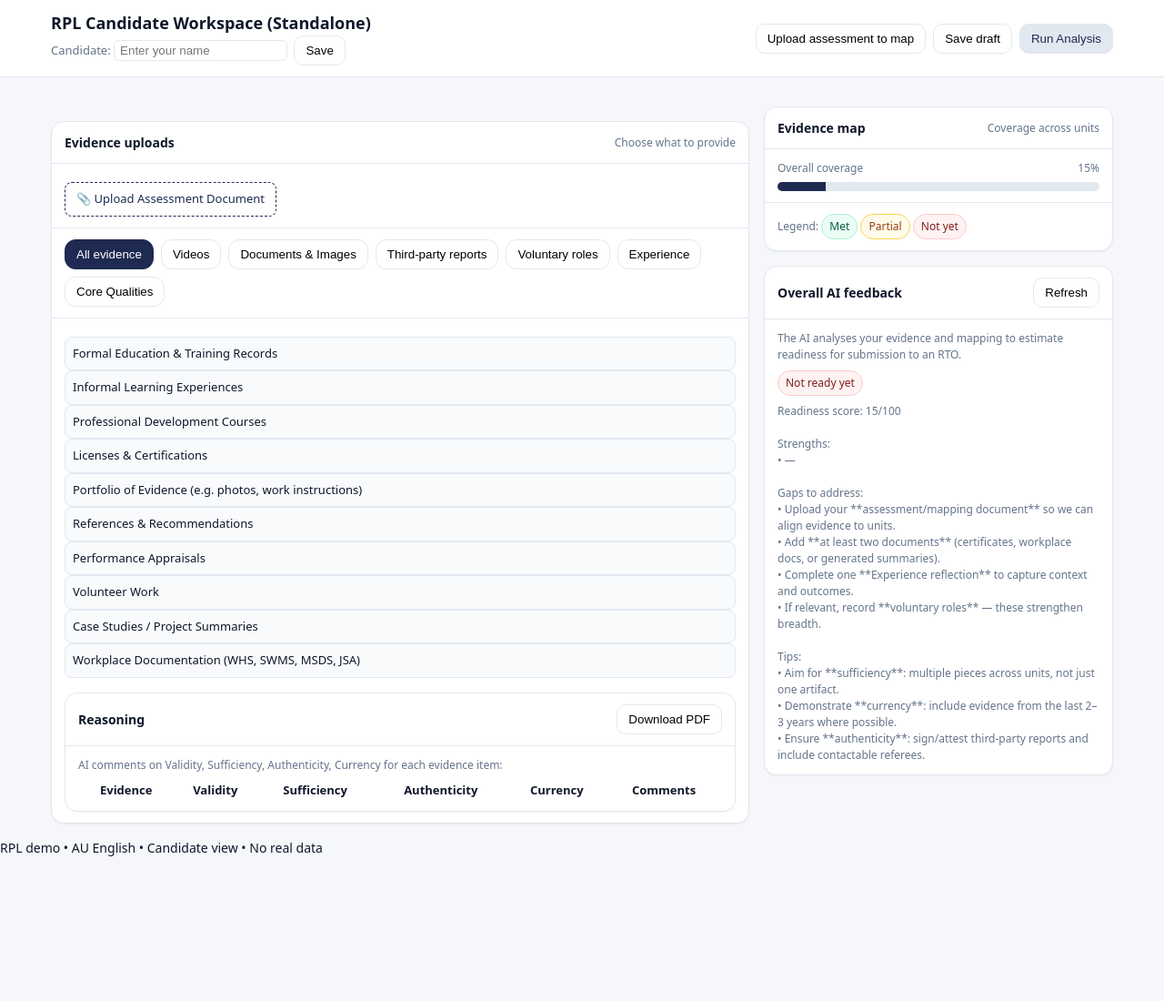
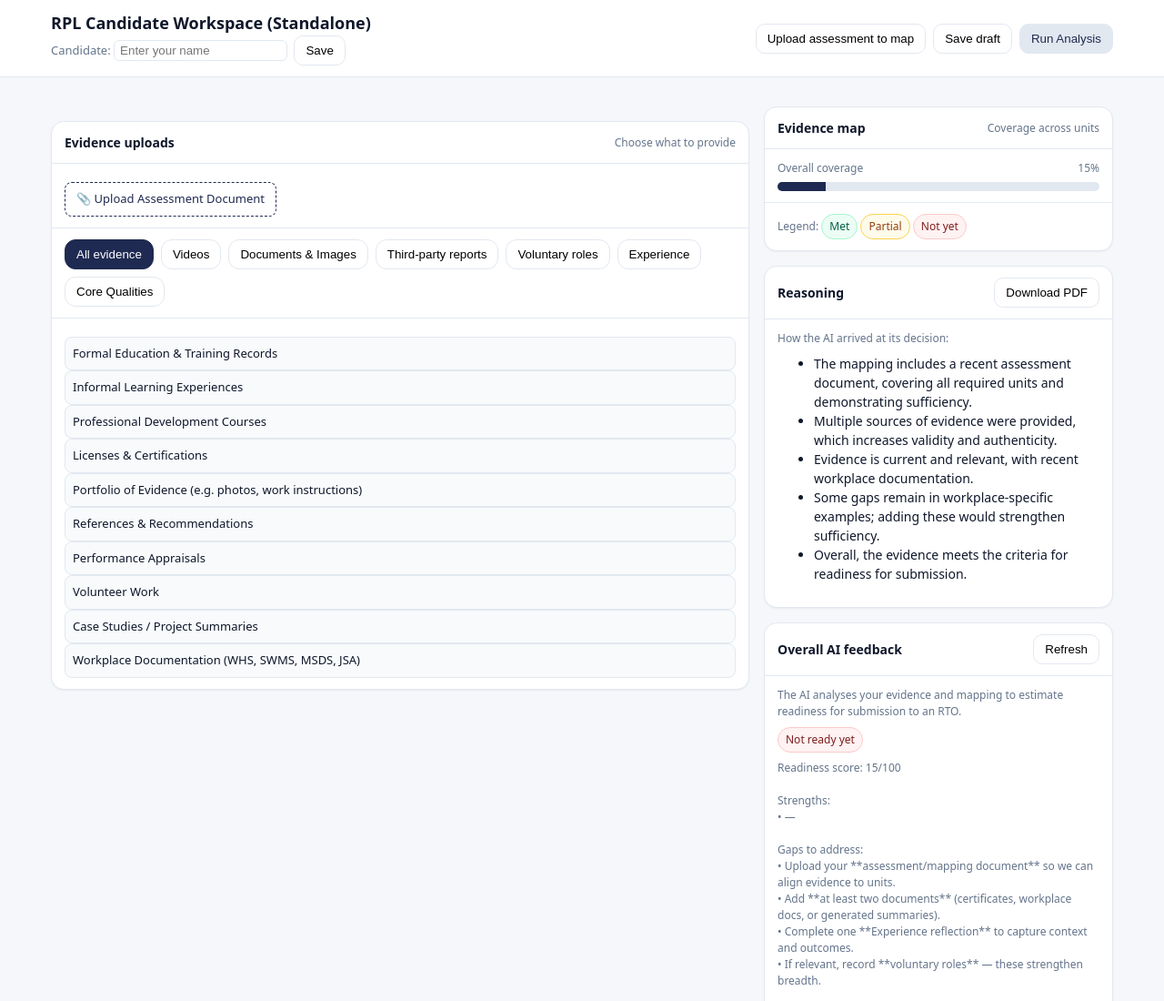
Before and after one commit to kathrynmcgilvrayeles/RPL-Tool---Candidate-Facing, a plain HTML site: page index.html in a window 1280 px wide. Shown: the top 1100 px of the page at 91% size. Before the commit the page ends 942 px from the top, so only its background shows below. Drawn offline with Linux system fonts and the light colour scheme.

Commit message:
Update index.html

```diff
--- a/index.html
+++ b/index.html
@@ -178,31 +178,7 @@
             <div class="small" style="margin-top:8px">When finished, a summary PDF will be generated and added to Documents.</div>
             <div id="expEvidence" style="margin-top:10px"></div>
           </div>
-          <!-- Reasoning Card -->
-<div class="card" id="reasoningCard" style="margin-top:16px">
-  <div class="section between">
-    <div style="font-weight:600">Reasoning</div>
-    <button class="btn" id="downloadReasoningPDFBtn">Download PDF</button>
-  </div>
-  <div class="section" id="reasoningTableWrap">
-    <div class="small">AI comments on Validity, Sufficiency, Authenticity, Currency for each evidence item:</div>
-    <table id="reasoningTable" style="width:100%;margin-top:8px;border-collapse:collapse;font-size:13px">
-      <thead>
-        <tr>
-          <th>Evidence</th>
-          <th>Validity</th>
-          <th>Sufficiency</th>
-          <th>Authenticity</th>
-          <th>Currency</th>
-          <th>Comments</th>
-        </tr>
-      </thead>
-      <tbody id="reasoningTableBody">
-        <!-- Rows will be dynamically populated -->
-      </tbody>
-    </table>
-  </div>
-</div>
+
 
           <!-- Core Qualities (coach) -->
           <div id="tab-qualities" class="upload-list hidden" role="tabpanel">
@@ -237,6 +213,22 @@
         </div>
         <div class="section small">Legend: <span class="chip ok">Met</span> <span class="chip mid">Partial</span> <span class="chip no">Not yet</span></div>
       </div>
+      <div class="card" id="reasoningCard" style="margin-top:16px">
+  <div class="section between">
+    <div style="font-weight:600">Reasoning</div>
+    <button class="btn" id="downloadReasoningPDFBtn">Download PDF</button>
+  </div>
+  <div class="section" id="reasoningSummary">
+    <div class="small">How the AI arrived at its decision:</div>
+    <ul id="reasoningComments" style="margin-top:8px">
+      <li>The mapping includes a recent assessment document, covering all required units and demonstrating sufficiency.</li>
+      <li>Multiple sources of evidence were provided, which increases validity and authenticity.</li>
+      <li>Evidence is current and relevant, with recent workplace documentation.</li>
+      <li>Some gaps remain in workplace-specific examples; adding these would strengthen sufficiency.</li>
+      <li>Overall, the evidence meets the criteria for readiness for submission.</li>
+    </ul>
+  </div>
+</div>
 
       <!-- NEW: Overall AI feedback card -->
       <div class="card" id="aiCard" style="margin-top:16px">
@@ -716,6 +708,39 @@ document.getElementById('runAnalysisBtn')?.addEventListener('click', function()
     if (e.key === 'Enter') saveName();
   });
 })();
+  // Render reasoning comments (could be dynamic)
+function renderReasoningComments() {
+  const comments = [
+    "The mapping includes a recent assessment document, covering all required units and demonstrating sufficiency.",
+    "Multiple sources of evidence were provided, which increases validity and authenticity.",
+    "Evidence is current and relevant, with recent workplace documentation.",
+    "Some gaps remain in workplace-specific examples; adding these would strengthen sufficiency.",
+    "Overall, the evidence meets the criteria for readiness for submission."
+  ];
+  const ul = document.getElementById('reasoningComments');
+  if (!ul) return;
+  ul.innerHTML = comments.map(c => `<li>${c}</li>`).join('');
+}
+
+// Download reasoning as PDF (simple text-based for demo)
+function downloadReasoningPDF() {
+  const comments = Array.from(document.querySelectorAll('#reasoningComments li')).map(li => "- " + li.textContent);
+  const pdfText = "AI Reasoning Summary\n\n" + comments.join("\n");
+  const blob = new Blob([pdfText], { type: 'application/pdf' });
+  const url = URL.createObjectURL(blob);
+  const a = document.createElement('a');
+  a.href = url;
+  a.download = "reasoning_summary.pdf";
+  document.body.appendChild(a);
+  a.click();
+  setTimeout(() => {
+    document.body.removeChild(a);
+    URL.revokeObjectURL(url);
+  }, 100);
+}
+
+document.getElementById('downloadReasoningPDFBtn')?.addEventListener('click', downloadReasoningPDF);
+window.addEventListener('load', renderReasoningComments);
 </script>
 </body>
 </html>
```
